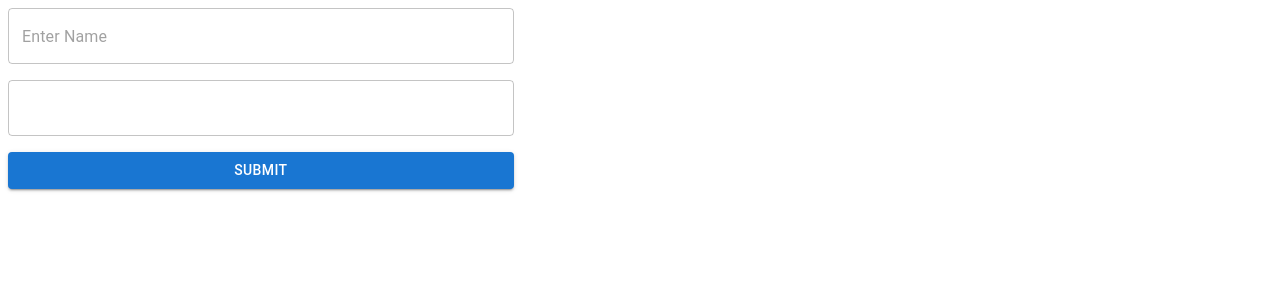
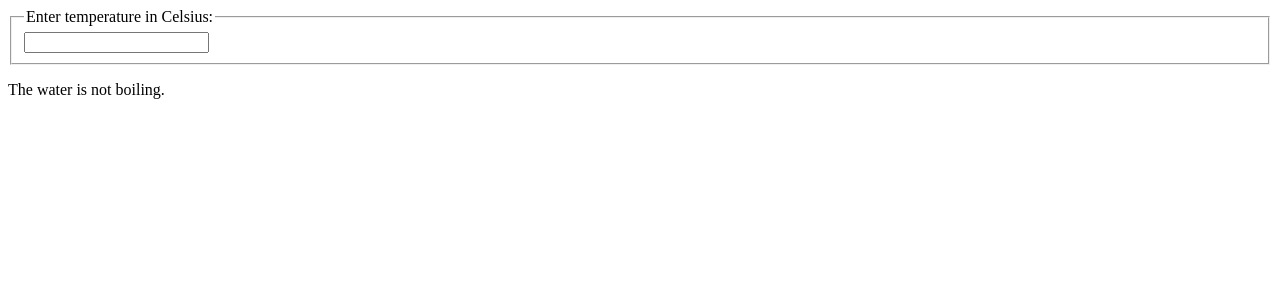
Before and after one commit to sss1stclass/React_daily_Practise, a React (Vite) app: page / in a window 1280 px wide. Shown: the top 300 px of the page. Built offline with nearby package versions, Linux system fonts and the light colour scheme.

Commit message:
state lifting

```diff
--- a/src/App.tsx
+++ b/src/App.tsx
@@ -3,7 +3,8 @@ import Button from '@mui/material/Button';
 import { TextField, Typography } from '@mui/material';
 import ChildC from './components/ChildC';
 import RefDemo from './components/RefDemo';
-import FormData from './components/FormData';
+// import FormData from './components/FormData';
+import TestComponent from './components/TestComponent';
 
 const addFunctionality = createContext<any>('');
 function App() {
@@ -18,7 +19,7 @@ function App() {
 
   return (
     // <RefDemo/>
-    <FormData/>
+    <TestComponent/>
     // <addFunctionality.Provider value={{ count, incCont }}>
     //   <ChildC />
 
--- /dev/null
+++ b/src/components/TestComponent.tsx
@@ -0,0 +1,35 @@
+import { Box, TextField, Typography } from '@mui/material';
+import { useState } from 'react';
+const TemperatureInput = ({ temperature, onTemperatureChange }:any)=> {
+    return (
+        <fieldset>
+            <legend>Enter temperature in Celsius:</legend>
+            <input
+                value={temperature}
+                onChange={(e) => onTemperatureChange(e.target.value)}
+            />
+        </fieldset>
+    );
+}
+
+function BoilingVerdict({ temperature }:any) {
+    return temperature >= 100
+        ? <p>The water is boiling.</p>
+        : <p>The water is not boiling.</p>;
+}
+
+function TestComponent() {
+    const [temperature, setTemperature] = useState('');
+
+    return (
+        <div>
+            <TemperatureInput
+                temperature={temperature}
+                onTemperatureChange={setTemperature}
+            />
+            <BoilingVerdict temperature={temperature} />
+        </div>
+    );
+};
+
+export default TestComponent;
```
